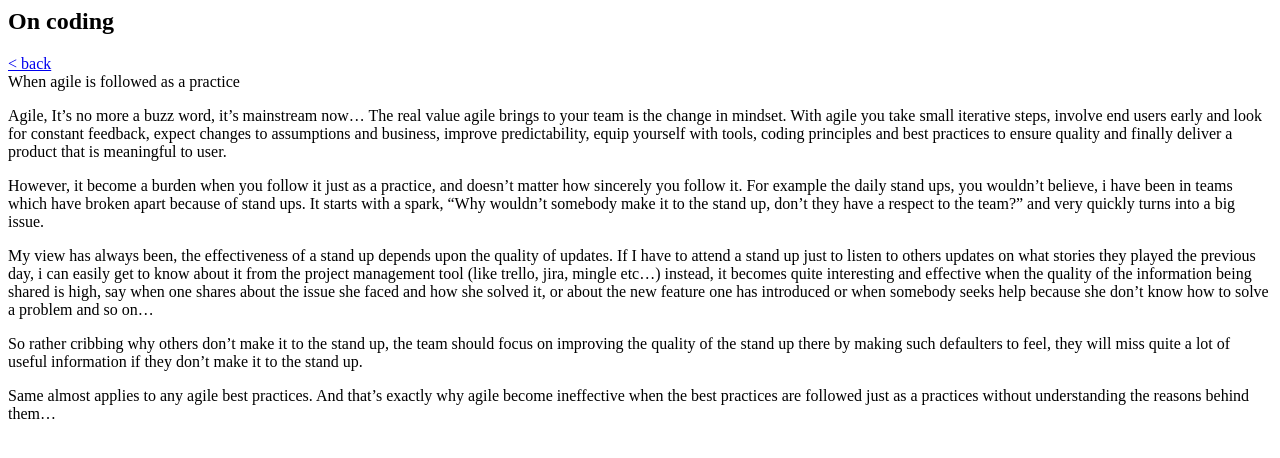
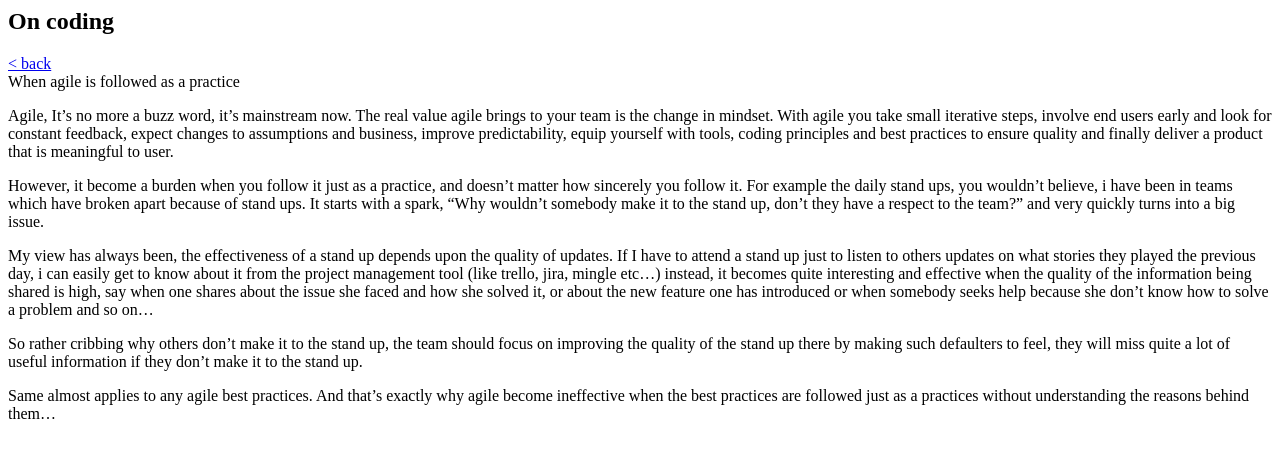
Before and after one commit to deepan/deepan.github.com, a Jekyll site: the page built from _posts/2013-07-19-when-agile-is-followed-as-a-practice.md, in a window 1280 px wide. Shown: the top 458 px of the page. Built offline with Jekyll 4.4.1, drawn with Linux system fonts in a browser that asks for light colours; Markdown is read by kramdown in place of the engine named in the settings.

```diff
--- a/_posts/2013-07-19-when-agile-is-followed-as-a-practice.md
+++ b/_posts/2013-07-19-when-agile-is-followed-as-a-practice.md
@@ -4,7 +4,7 @@ title: When agile is followed as a practice
 date: 2013-07-19 12:25:00
 ---
 
-Agile, It's no more a buzz word, it's mainstream now... The real value agile brings to your team is the change in mindset.
+Agile, It's no more a buzz word, it's mainstream now. The real value agile brings to your team is the change in mindset.
 <!--rm-->With agile you take small iterative steps, involve end users early and look for constant feedback, expect
 changes to assumptions and business, improve predictability, equip yourself with tools, coding principles and best
 practices to ensure quality and finally deliver a product that is meaningful to user.
```
